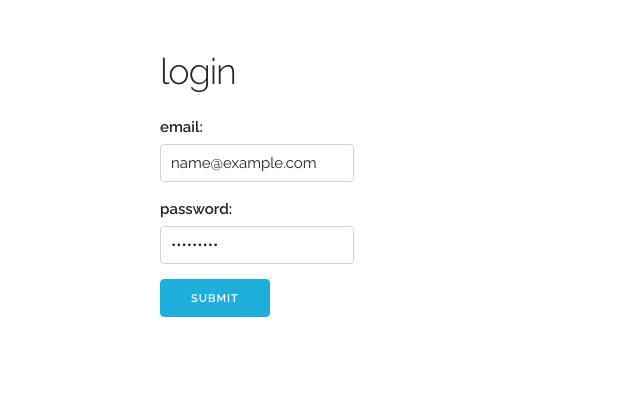
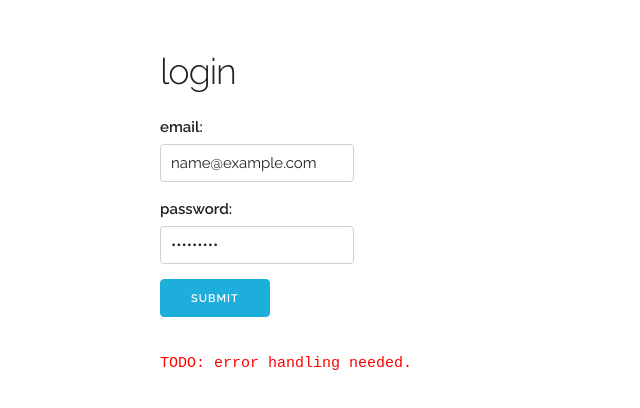
Before and after one commit to jeffmoger/lifechart-client, a React (Create React App) app: page /login in a window 1280 px wide. Both pictures are taken after typing "name@example.com", "Sample123" into the empty fields and a click on the button "SUBMIT". Shown: the top 408 px of the page, without its empty margins (0-640 px from the left). Built offline with nearby package versions, Linux system fonts and the light colour scheme; no server answers.

Commit message:
Added error function to contain future error handling

```diff
--- a/src/pages/Login.js
+++ b/src/pages/Login.js
@@ -1,4 +1,4 @@
-import React, {useState} from 'react';
+import React, {useState } from 'react';
 import { Redirect } from "react-router-dom";
 import { useAuth } from "../context/auth";
 
@@ -28,6 +28,12 @@ const Login = (props) => {
       })
     event.preventDefault();
   }
+
+  function Error() {
+    return (
+      <pre style={{color: 'red'}}>TODO: error handling needed.</pre>
+    )
+  }
   if(!isLoggedIn) {
     return (
       <div id="form-container" className="eleven columns" style={{marginTop: '5%'}}>
@@ -52,6 +58,7 @@ const Login = (props) => {
         <br />
         <button type="submit" className="button-primary">Submit</button>
       </form>
+      {isError ? <Error /> : null }
     </div>
     )
   } else {
```
